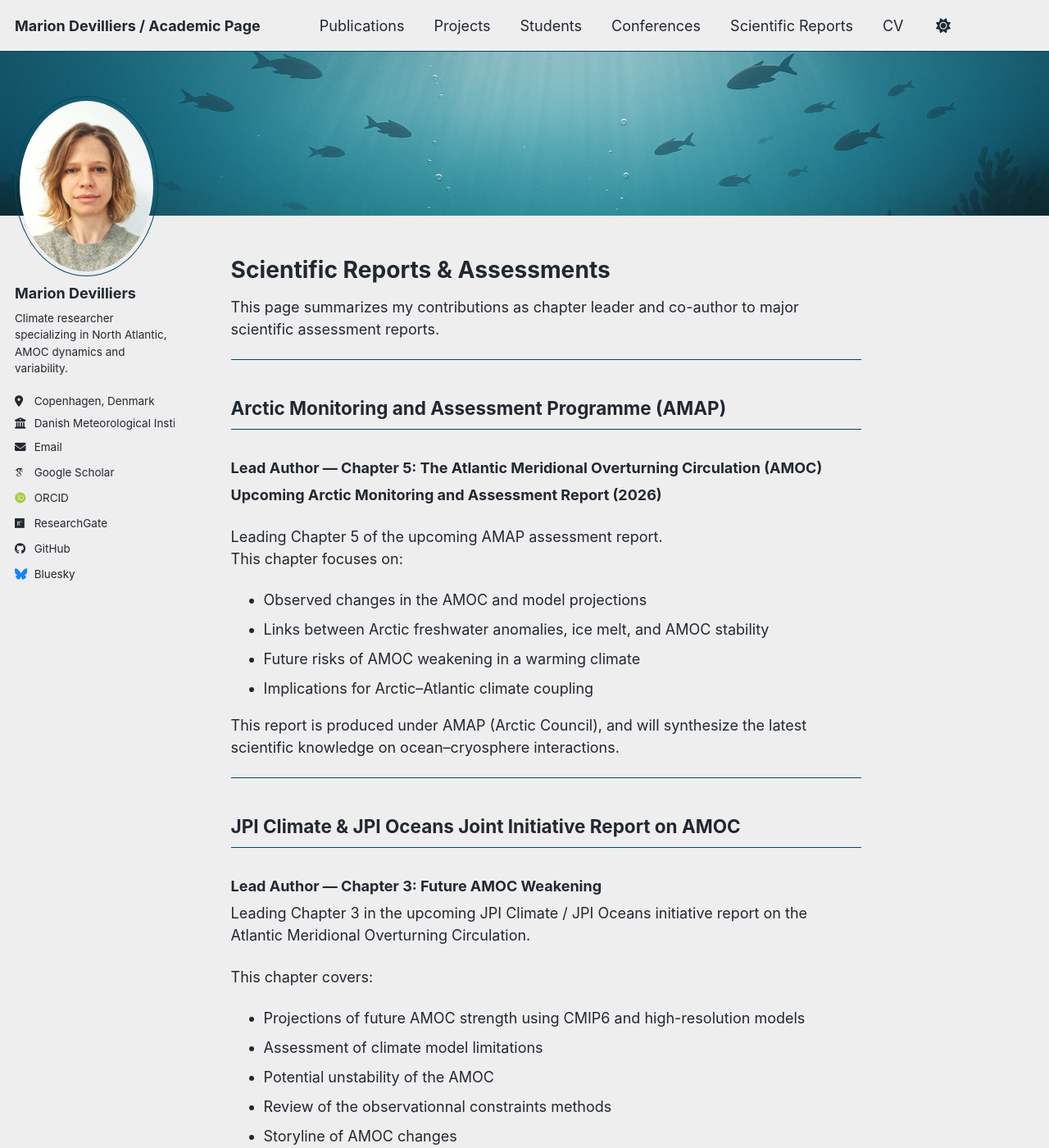
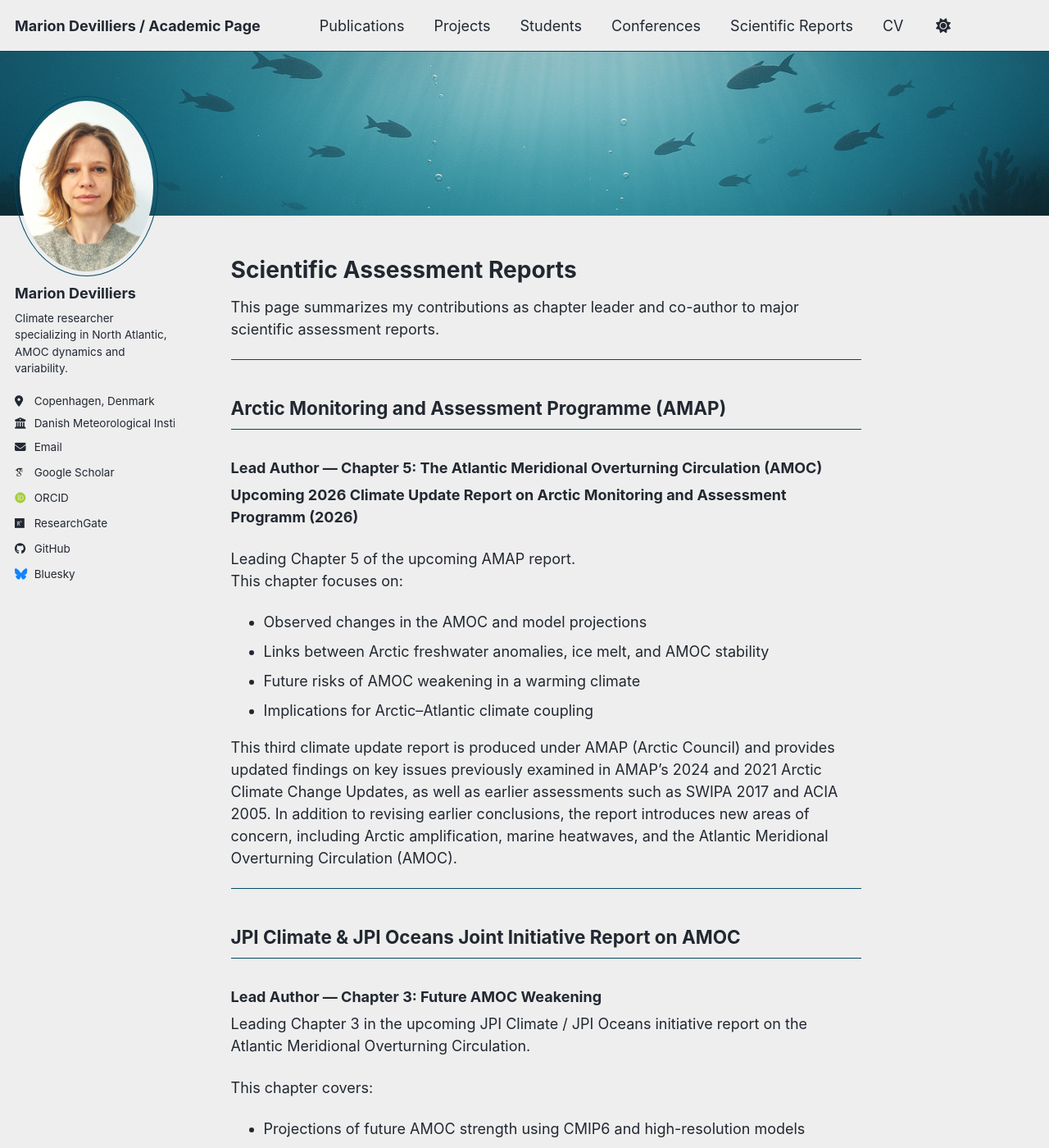
Before and after one commit to mariondevilliers/mariondevilliers.github.io, a Jekyll site: the page built from _pages/assessment-reports.md, in a window 1280 px wide and 1400 px high. Shown: the whole window at 82% size. Built offline with Jekyll 4.4.1, drawn with Linux system fonts in a browser that asks for light colours; some web fonts are replaced; a script bundle is joined from its source files by our own code; library files that are not in the unit come from our copies.

Commit message:
Update assessment-reports.md

```diff
--- a/_pages/assessment-reports.md
+++ b/_pages/assessment-reports.md
@@ -14,9 +14,9 @@
 
 ## Arctic Monitoring and Assessment Programme (AMAP)
 ### **Lead Author — Chapter 5: The Atlantic Meridional Overturning Circulation (AMOC)**
-**Upcoming Arctic Monitoring and Assessment Report (2026)**
+**Upcoming 2026 Climate Update Report on Arctic Monitoring and Assessment Programm (2026)**
 
-Leading Chapter 5 of the upcoming AMAP assessment report.
+Leading Chapter 5 of the upcoming AMAP report.
 This chapter focuses on:
 
 - Observed changes in the AMOC and model projections
@@ -24,7 +24,7 @@
 - Future risks of AMOC weakening in a warming climate
 - Implications for Arctic–Atlantic climate coupling
 
-This report is produced under AMAP (Arctic Council), and will synthesize the latest scientific knowledge on ocean–cryosphere interactions.
+This third climate update report is produced under AMAP (Arctic Council) and provides updated findings on key issues previously examined in AMAP’s 2024 and 2021 Arctic Climate Change Updates, as well as earlier assessments such as SWIPA 2017 and ACIA 2005. In addition to revising earlier conclusions, the report introduces new areas of concern, including Arctic amplification, marine heatwaves, and the Atlantic Meridional Overturning Circulation (AMOC).
 
 ---
 
```
Also changed, not shown: other parts of _pages/assessment-reports.md (+1 -1 lines).
